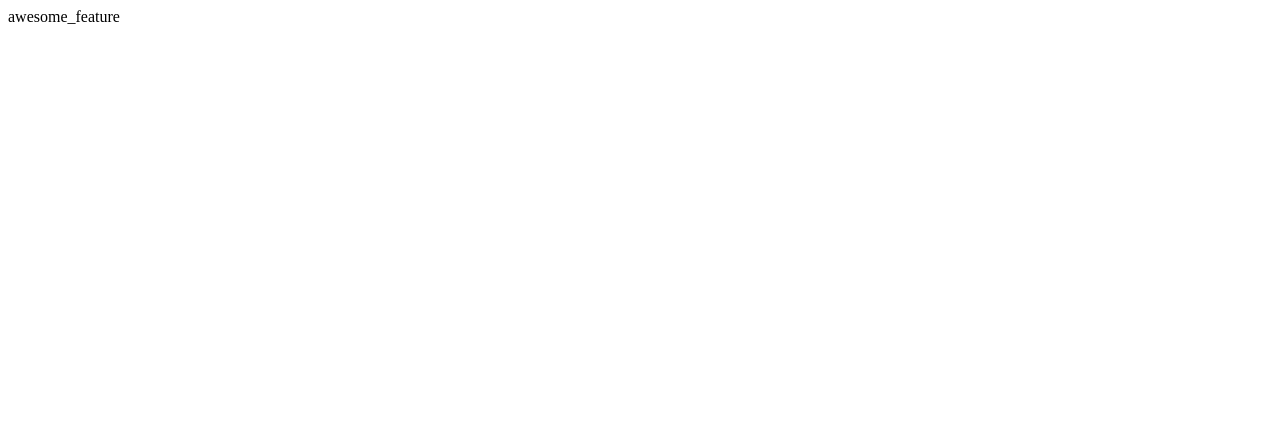
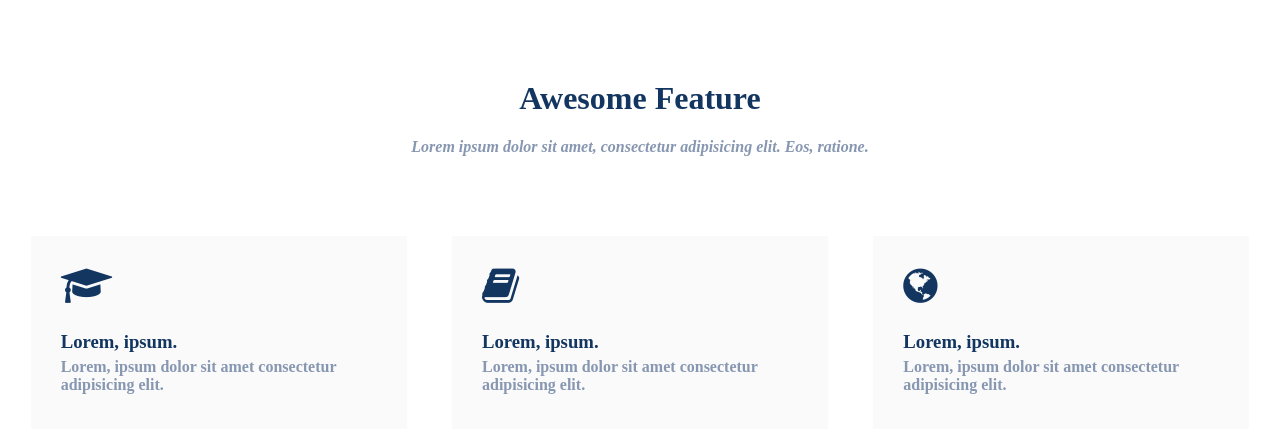
Before and after one commit to developercirclesmks/all-about-makassar, a plain HTML site: page src/components/awesome_feature/awesome_feature.html in a window 1280 px wide. Drawn offline with Linux system fonts and the light colour scheme.

Commit message:
add awesome_feature.html

```diff
--- a/src/components/awesome_feature/awesome_feature.html
+++ b/src/components/awesome_feature/awesome_feature.html
@@ -1,3 +1,62 @@
-<div>
-    awesome_feature
+<link rel="stylesheet" href="https://cdnjs.cloudflare.com/ajax/libs/font-awesome/4.7.0/css/font-awesome.min.css">
+<style>
+    html{
+        padding: 0;
+        font-family: font-family: -apple-system, BlinkMacSystemFont, 'Segoe UI', Roboto, Oxygen, Ubuntu, Cantarell, 'Open Sans', 'Helvetica Neue', sans-serif, Haettenschweiler, 'Arial Narrow Bold', sans-serif;
+    }
+    .awesome-feature-container{
+    }
+    .awesome-feature-container-top{
+        text-align: center;
+        margin: 80px auto;
+    }
+    .awesome-feature-container-bottom{
+        display: grid;
+        grid-template-columns: 1fr 1fr 1fr;
+    }
+    .awesome-feature-bottom-content{
+        background-color: #fafafa;
+        max-width: 75%;
+        margin: auto;
+        padding: 30px;
+    }
+    .awesome-feature-bottom-content h3,h4{
+        margin: 5px 0px 5px 0px;
+    }
+    .awesome-feature-bottom-content i{
+        margin: 0px 0px 20px 0px;
+    }
+    .text-1{
+        color: rgb(19, 54, 97);
+    }
+    .text-2{
+        color: rgb(135, 151, 177);
+    }
+    .awesome-feature-bottom-content:hover{
+        box-shadow: 0 1px 2px rgba(0, 0, 0, 0.15);
+        transition: box-shadow 0.3s ease-in-out;
+    }
+</style>
+<div class="awesome-feature-container">
+    <div class="awesome-feature-container-top">
+        <h1 class="text-1" style="font-weight: bold;">Awesome Feature</h1>
+        <h4 class="text-2" style="font-style: italic;">Lorem ipsum dolor sit amet, consectetur adipisicing elit. Eos, ratione.</h4>
+    </div>
+    <div class="awesome-feature-container-bottom">
+        <div class="awesome-feature-bottom-content">
+            <i class="fa fa-graduation-cap text-1" style="font-size: 40px;"></i>
+            <h3 class="text-1">Lorem, ipsum.</h3>
+            <h4 class="text-2">Lorem, ipsum dolor sit amet consectetur adipisicing elit.</h4>
+        </div>
+        <div class="awesome-feature-bottom-content">
+            <i class="fa fa-book text-1" style="font-size: 40px;"></i>
+            <h3 class="text-1">Lorem, ipsum.</h3>
+            <h4 class="text-2">Lorem, ipsum dolor sit amet consectetur adipisicing elit.</h4>
+        </div>
+        <div class="awesome-feature-bottom-content">
+            <i class="fa fa-globe text-1" style="font-size: 40px;"></i>
+            <h3 class="text-1">Lorem, ipsum.</h3>
+            <h4 class="text-2">Lorem, ipsum dolor sit amet consectetur adipisicing elit.</h4>
+        </div>
+    </div>
 </div>
```
